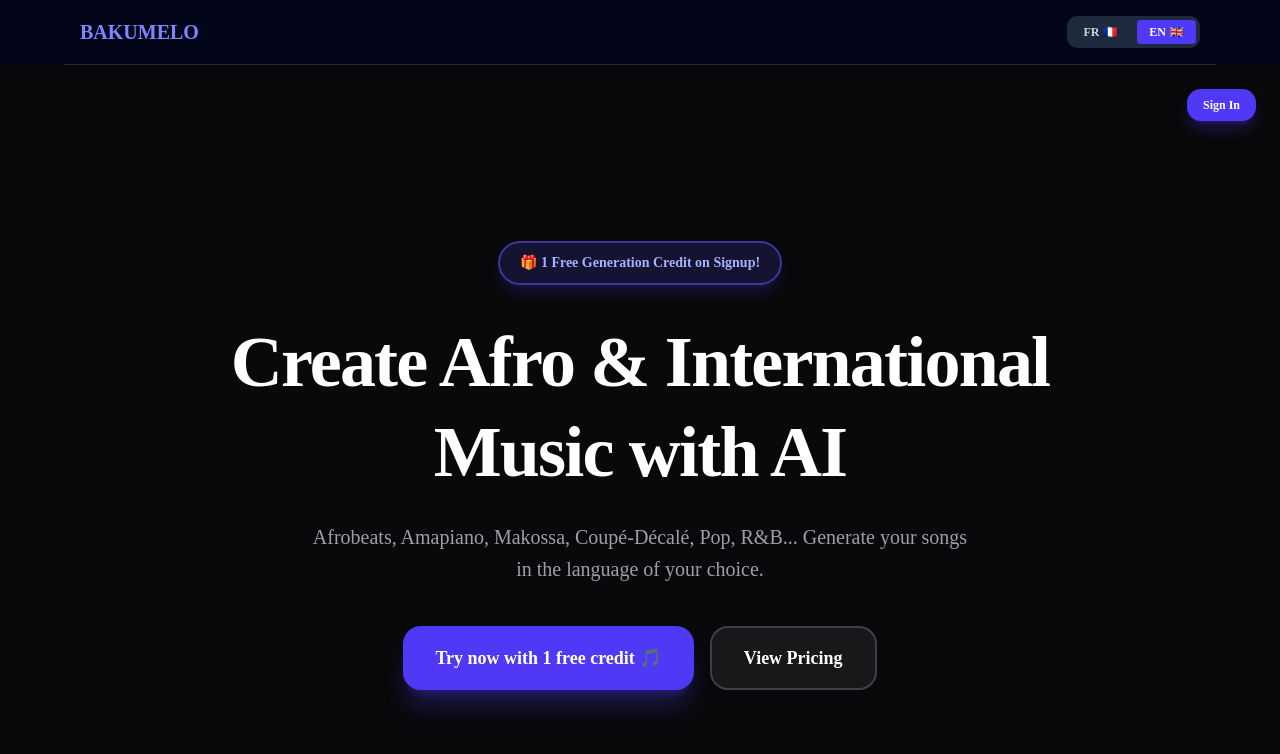
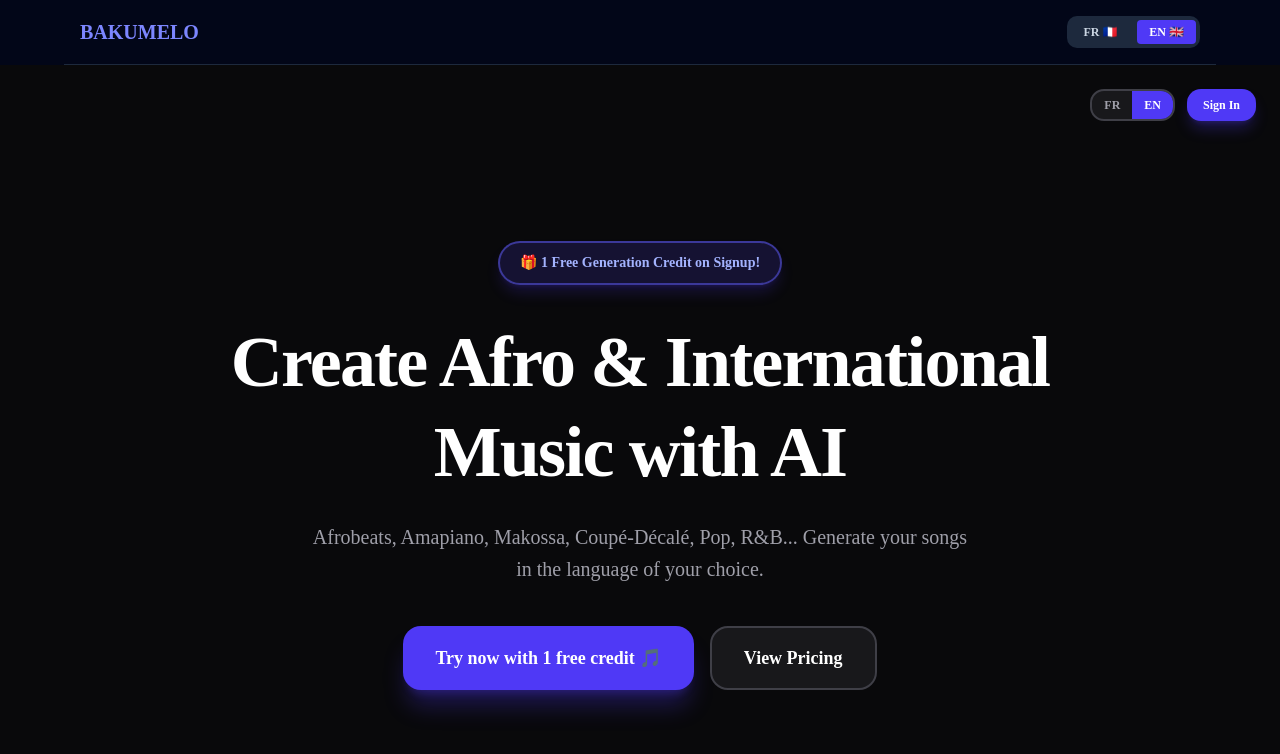
Before and after one commit to Bantu1978/ai-music-saas, a Next.js app: page /en in a window 1280 px wide. Shown: the top 754 px of the page. Built offline with nearby package versions, Linux system fonts and the light colour scheme; no server answers.

Commit message:
perf: instant 0ms client-side i18n language toggle using state without page reload

```diff
--- a/app/[locale]/page.tsx
+++ b/app/[locale]/page.tsx
@@ -7,14 +7,25 @@ import { dictionary } from "@/lib/dictionary";
 import { createClient } from "@/lib/supabase/client";
 
 export default function LandingPage({ params }: { params: Promise<{ locale: string }> }) {
-  const { locale } = use(params);
+  const { locale: urlLocale } = use(params);
+
+  // État local de langue pour un changement 0ms sans rechargement de page
+  const [currentLocale, setCurrentLocale] = useState<"fr" | "en">(
+    urlLocale === "en" ? "en" : "fr"
+  );
+
   const [isAuthOpen, setIsAuthOpen] = useState(false);
   const [user, setUser] = useState<any>(null);
   const [profile, setProfile] = useState<{ full_name: string | null; credits: number } | null>(null);
 
   const supabase = createClient();
-  const currentLocale = locale === "en" ? "en" : "fr";
   const dict = dictionary[currentLocale];
+
+  // Basculement instantané en mémoire + mise à jour discrète de l'URL
+  const toggleLocale = (newLocale: "fr" | "en") => {
+    setCurrentLocale(newLocale);
+    window.history.replaceState(null, "", `/${newLocale}`);
+  };
 
   useEffect(() => {
     const fetchUser = async () => {
@@ -50,8 +61,26 @@ export default function LandingPage({ params }: { params: Promise<{ locale: stri
 
   return (
     <div className="min-h-screen bg-zinc-950 text-white flex flex-col justify-center items-center relative">
-      {/* BARRE DE STATUT UTILISATEUR (Visible en haut à droite) */}
+
+      {/* BARRE D'ACTION (Sélecteur FR/EN instantané + Statut Utilisateur) */}
       <div className="absolute top-6 right-6 z-30 flex items-center gap-3">
+        {/* Sélecteur FR/EN 0ms */}
+        <div className="flex border-2 border-zinc-700 rounded-xl overflow-hidden bg-zinc-900 text-xs font-bold">
+          <button
+            onClick={() => toggleLocale("fr")}
+            className={`px-3 py-1.5 transition ${currentLocale === "fr" ? "bg-indigo-600 text-white" : "text-zinc-400 hover:text-white"}`}
+          >
+            FR
+          </button>
+          <button
+            onClick={() => toggleLocale("en")}
+            className={`px-3 py-1.5 transition ${currentLocale === "en" ? "bg-indigo-600 text-white" : "text-zinc-400 hover:text-white"}`}
+          >
+            EN
+          </button>
+        </div>
+
+        {/* Bloc Profil & Déconnexion */}
         {user ? (
           <div className="flex items-center gap-3 bg-zinc-900 border-2 border-zinc-800 px-4 py-2 rounded-2xl shadow-xl">
             <span className="text-xs font-bold text-zinc-300 hidden sm:inline">
```
